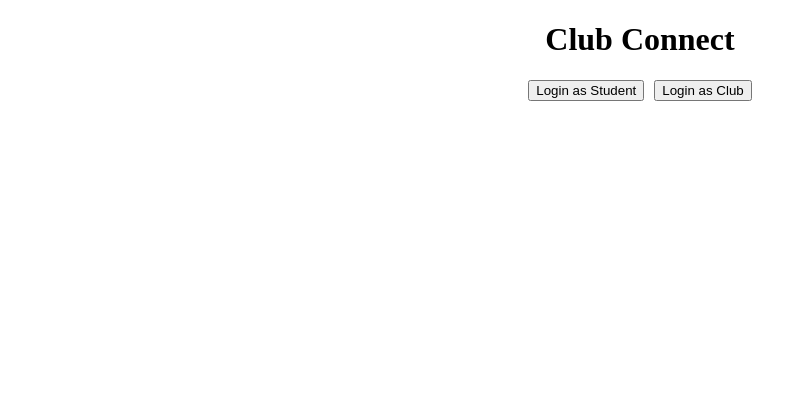
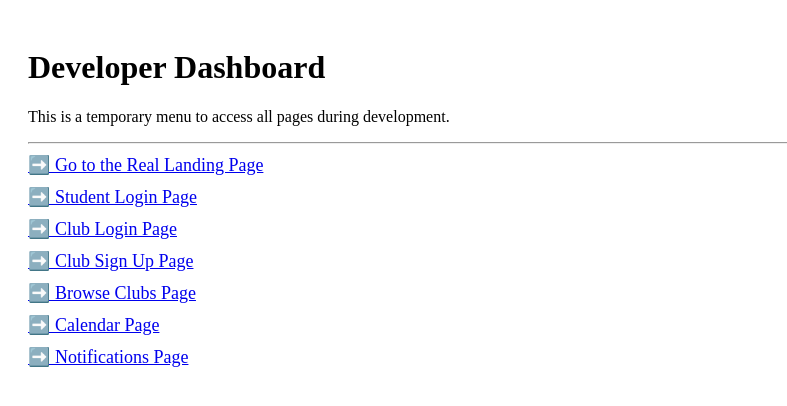
Before and after one commit to FakeNinja21/UCSCClubSearch, a React (Create React App) app: page / in a window 1280 px wide. Shown: the top 406 px of the page, without its empty margins (0-787 px from the left). Built offline with nearby package versions, Linux system fonts and the light colour scheme.

Commit message:
week1 aadi developer dashboard and tasks

```diff
--- a/src/App.js
+++ b/src/App.js
@@ -1,11 +1,13 @@
 import React from 'react';
 import { Routes, Route, Link } from 'react-router-dom';
+
 import StudentLogin from './pages/StudentLogin.js';
 import MainLogin from './pages/MainLogin.js';
 import BrowseClubs from './pages/BrowseClubs.js';
 import CalendarPage from './pages/CalendarPage.js';
 import NotificationsPage from './pages/NotificationsPage.js';
 import ClubSignUp from './pages/ClubSignUp.js';
+import DevDashboard from './pages/DevDashboard.js';
 
 const HomePage = () => {
   return (
@@ -25,7 +27,13 @@ function App() {
   return (
     <div className="App">
       <Routes>
-        <Route path="/" element={<HomePage />} />
+        {/* DEV DASHBOARD SHORTCUT */}
+        <Route path="/" element={<DevDashboard />} />
+
+        {/* THE ORIGINAL LANDING PAGE */}
+        <Route path="/landing" element={<HomePage />} />
+
+        {/* All other routes */}
         <Route path="/student-login" element={<StudentLogin />} />
         <Route path="/main-login" element={<MainLogin />} />
         <Route path="/browse-clubs" element={<BrowseClubs />} />
--- /dev/null
+++ b/src/pages/DevDashboard.js
@@ -0,0 +1,30 @@
+import React from 'react';
+import { Link } from 'react-router-dom';
+
+const DevDashboard = () => {
+  const linkStyle = {
+    display: 'block',
+    margin: '10px 0',
+    fontSize: '18px',
+  };
+
+  return (
+    <div style={{ padding: '20px' }}>
+      <h1>Developer Dashboard</h1>
+      <p>This is a temporary menu to access all pages during development.</p>
+      <hr />
+
+      <nav>
+        <Link style={linkStyle} to="/landing">➡️ Go to the Real Landing Page</Link>
+        <Link style={linkStyle} to="/student-login">➡️ Student Login Page</Link>
+        <Link style={linkStyle} to="/main-login">➡️ Club Login Page</Link>
+        <Link style={linkStyle} to="/club-signup">➡️ Club Sign Up Page</Link>
+        <Link style={linkStyle} to="/browse-clubs">➡️ Browse Clubs Page</Link>
+        <Link style={linkStyle} to="/calendar">➡️ Calendar Page</Link>
+        <Link style={linkStyle} to="/notifications">➡️ Notifications Page</Link>
+      </nav>
+    </div>
+  );
+};
+
+export default DevDashboard;
```
